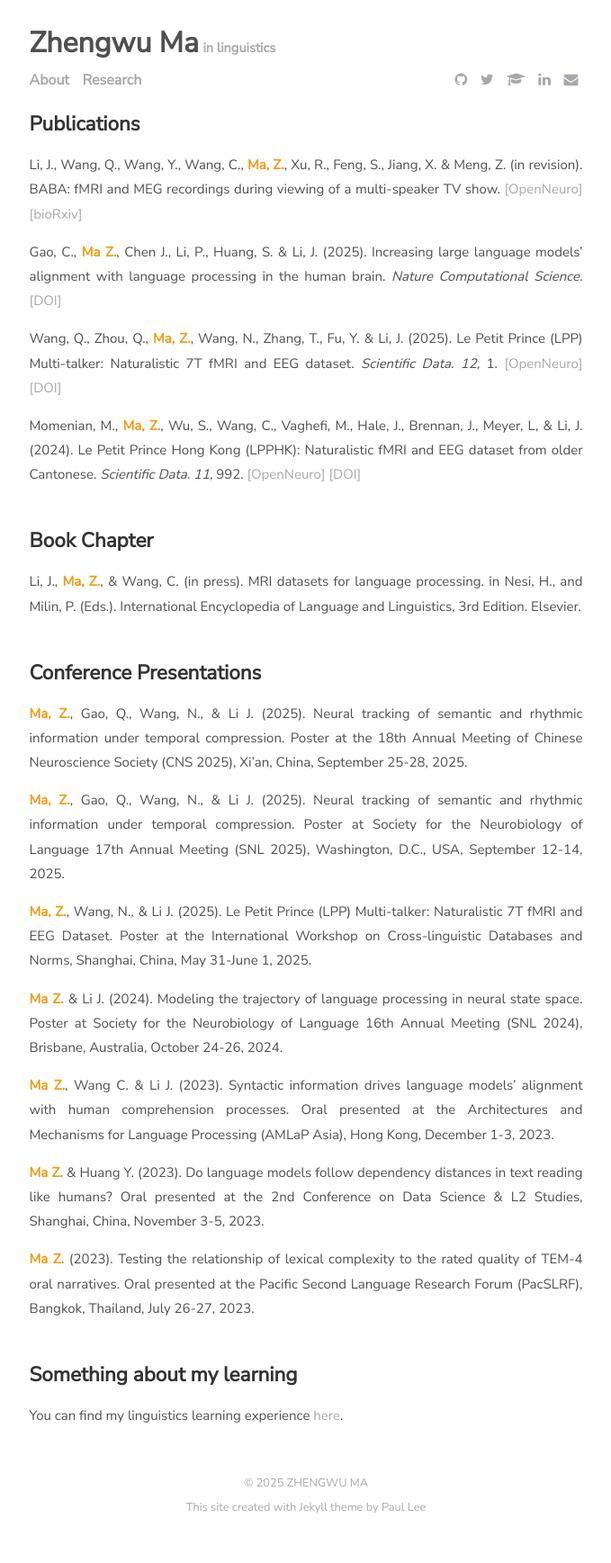
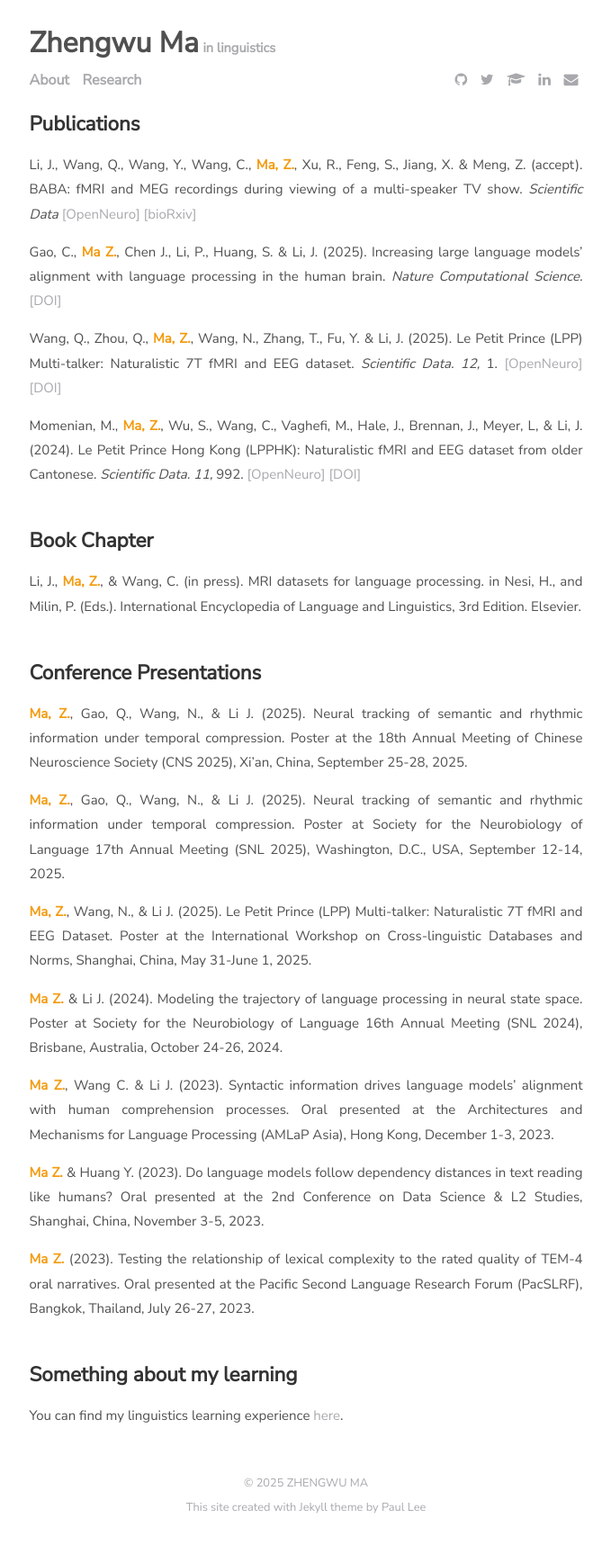
Before and after one commit to zhengwuma/zhengwuma.github.io, a Jekyll site: the page built from menu/research.md, in a window 1280 px wide. Shown: the whole page at 90% size, without its empty margins (300-979 px from the left). Built offline with Jekyll 4.4.1, drawn with Linux system fonts in a browser that asks for light colours.

Commit message:
Update research.md

```diff
--- a/menu/research.md
+++ b/menu/research.md
@@ -5,7 +5,7 @@ permalink: /research
 ---
 
 ## Publications
-Li, J., Wang, Q., Wang, Y., Wang, C., <span style="color: #f39c12;"><strong>Ma, Z.</strong></span>, Xu, R., Feng, S., Jiang, X. & Meng, Z. (in revision). BABA: fMRI and MEG recordings during viewing of a multi-speaker TV show. <a href="https://openneuro.org/datasets/ds005346">[OpenNeuro]</a> <a href="https://www.biorxiv.org/content/10.1101/2025.04.03.646958v1">[bioRxiv]</a>
+Li, J., Wang, Q., Wang, Y., Wang, C., <span style="color: #f39c12;"><strong>Ma, Z.</strong></span>, Xu, R., Feng, S., Jiang, X. & Meng, Z. (accept). BABA: fMRI and MEG recordings during viewing of a multi-speaker TV show. _Scientific Data_ <a href="https://openneuro.org/datasets/ds005346">[OpenNeuro]</a> <a href="https://www.biorxiv.org/content/10.1101/2025.04.03.646958v1">[bioRxiv]</a>
 
 Gao, C., <span style="color: #f39c12;"><strong>Ma Z.</strong></span>, Chen J., Li, P., Huang, S. & Li, J. (2025). Increasing large language models’ alignment with language processing in the human brain. _Nature Computational Science._ <span style="color:#d8d6d0;"><a href="https://doi.org/10.1038/s43588-025-00863-0">[DOI]</a></span>
 
```
